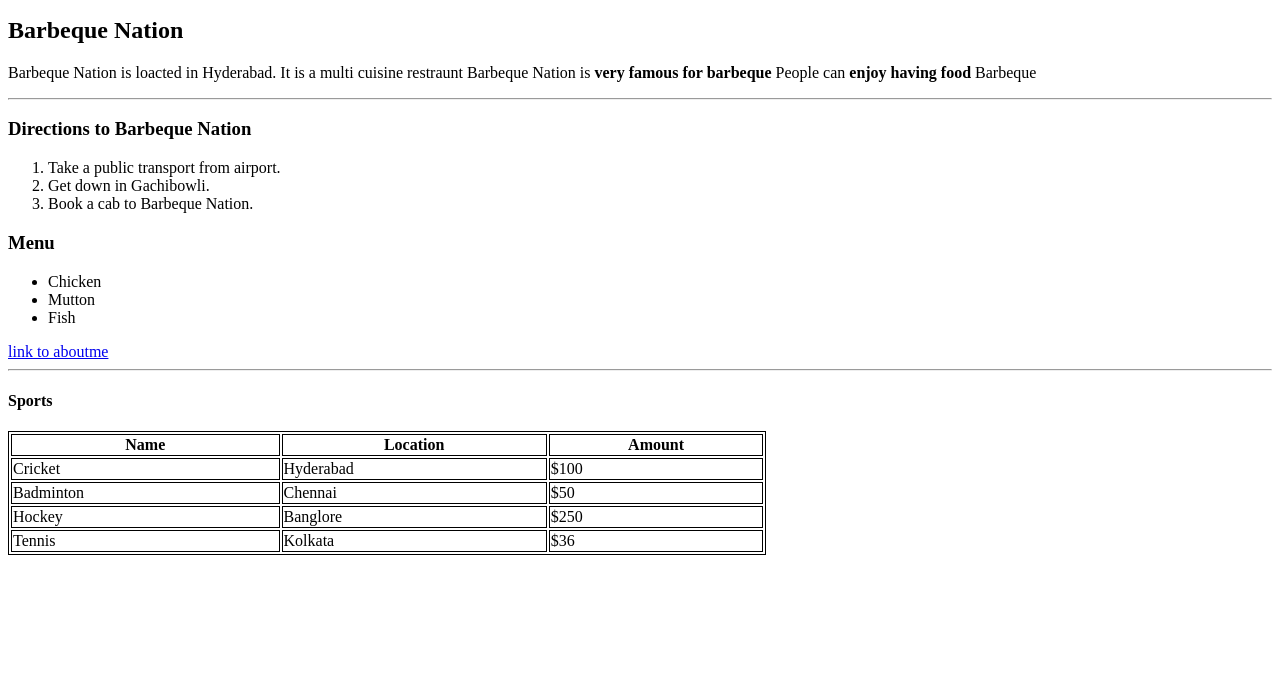
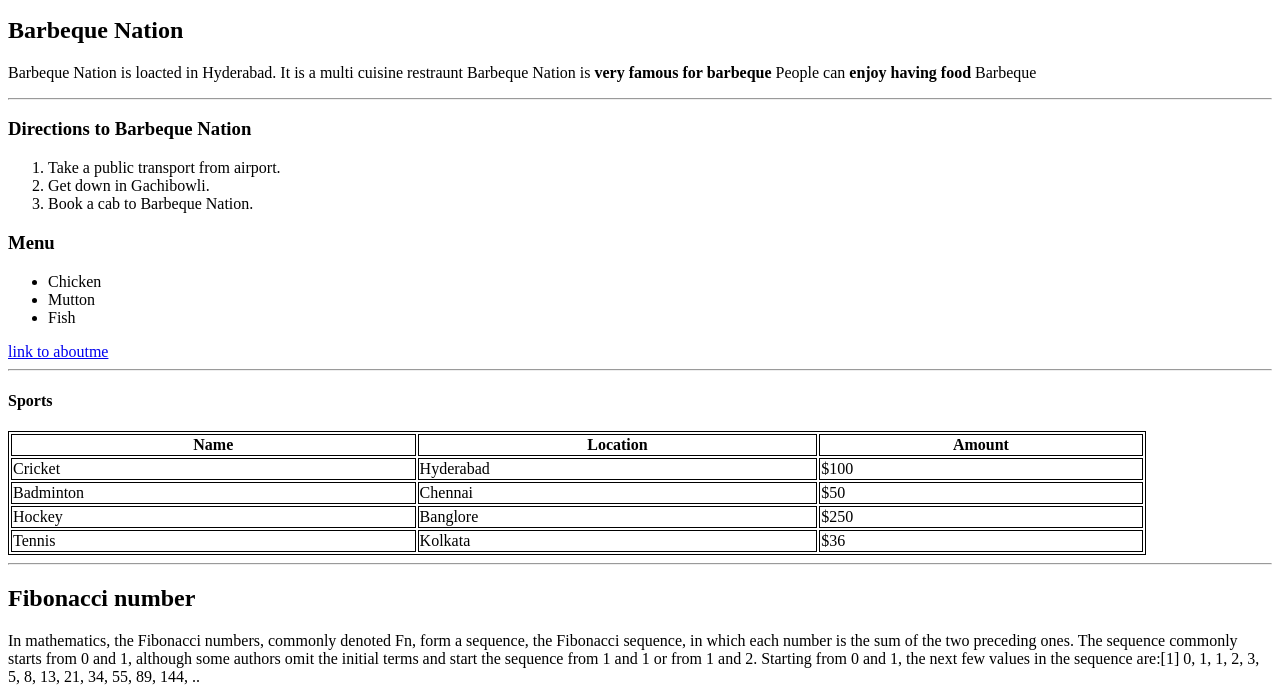
Before and after one commit to 44-563-Web-Apps-S22/webapps-s22-assignment-3-AkankshaReddy12, a plain HTML site: page index.html in a window 1280 px wide. Shown: the part 101-800 px from the top of the page. Drawn offline with Linux system fonts and the light colour scheme.

Commit message:
Update index.html

```diff
--- a/index.html
+++ b/index.html
@@ -37,7 +37,7 @@
 </html>
 <hr>
 <h4>Sports</h4>
-<table style="width:60%">
+<table style="width:90%">
 <tr>
     <th>Name</th>
     <th>Location</th>
@@ -64,3 +64,10 @@
         <td>$36</td>
     </tr>
 </table>
+<hr>
+<h2>Fibonacci number</h2>
+<blockqoute>In mathematics, the Fibonacci numbers, commonly denoted Fn, form a sequence, the Fibonacci sequence, in which each number is the sum of the two preceding ones. The sequence commonly starts from 0 and 1, although some authors omit the initial terms and start the sequence from 1 and 1 or from 1 and 2. Starting from 0 and 1, the next few values in the sequence are:[1]
+
+    0, 1, 1, 2, 3, 5, 8, 13, 21, 34, 55, 89, 144, ..
+
+</blockqoute>
```
